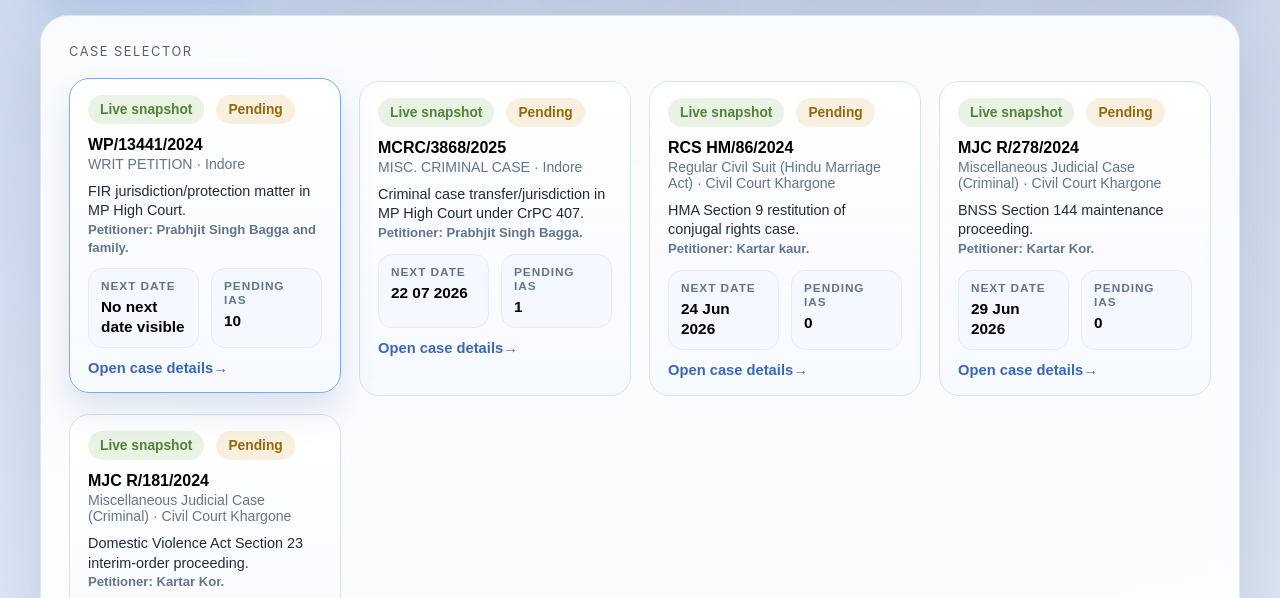
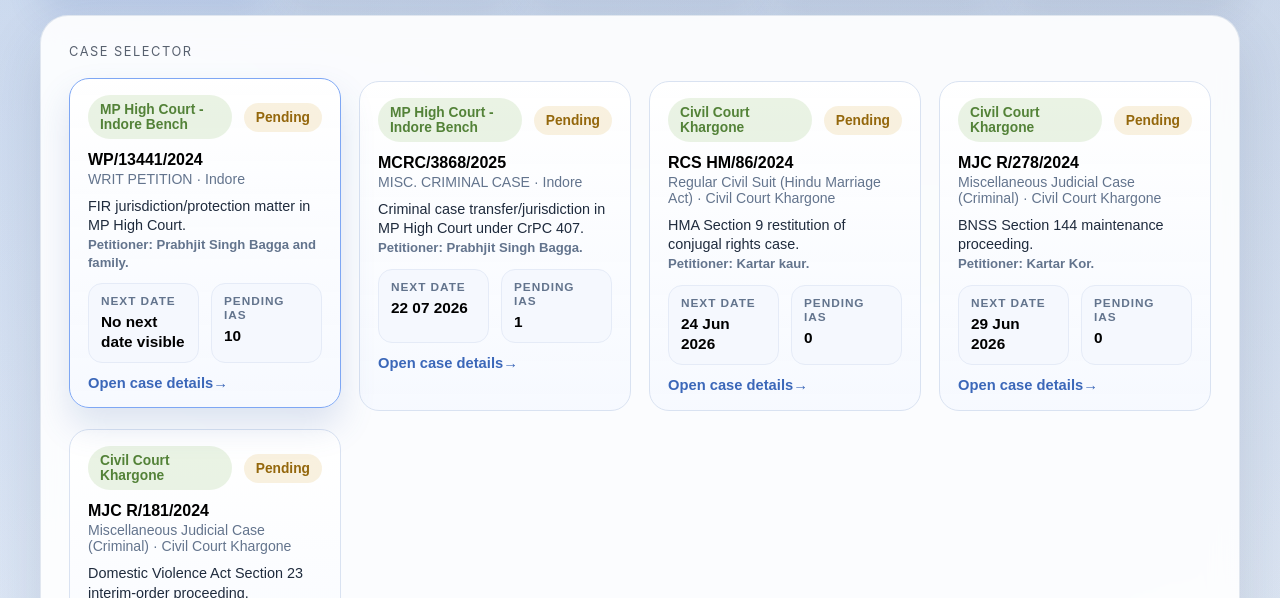
Before and after one commit to psbaggaai/SunnyCases, a website: page index.html in a window 1280 px wide. Shown: the part 202-800 px from the top of the page. Drawn offline with Linux system fonts and the light colour scheme.

Commit message:
Show court locations on case cards

```diff
--- a/index.html
+++ b/index.html
@@ -1044,6 +1044,7 @@
                 "type": "WRIT PETITION",
                 "title": "Prabhjit Singh Bagga and others vs The State of Madhya Pradesh and others",
                 "bench": "Indore",
+                "courtLocation": "MP High Court - Indore Bench",
                 "status": "Pending",
                 "statusTone": "pending",
                 "stage": "Motion Hearing",
@@ -1441,6 +1442,7 @@
                 "type": "MISC. CRIMINAL CASE",
                 "title": "Prabhjit Singh Bagga vs Kartar Kaur Chhabra",
                 "bench": "Indore",
+                "courtLocation": "MP High Court - Indore Bench",
                 "status": "Pending",
                 "statusTone": "pending",
                 "stage": "Motion Hearing",
@@ -1612,6 +1614,7 @@
           type: "Regular Civil Suit (Hindu Marriage Act)",
           title: "Kartar kaur vs Prabhjitsingh Bagga",
           bench: "Civil Court Khargone",
+          courtLocation: "Civil Court Khargone",
           status: "Pending",
           statusTone: "pending",
           stage: "Miscellaneous Matters",
@@ -1799,6 +1802,7 @@
           type: "Miscellaneous Judicial Case (Criminal)",
           title: "Kartar Kor vs Prabhjitshing",
           bench: "Civil Court Khargone",
+          courtLocation: "Civil Court Khargone",
           status: "Pending",
           statusTone: "pending",
           stage: "Miscellaneous Matters",
@@ -1985,6 +1989,7 @@
           type: "Miscellaneous Judicial Case (Criminal)",
           title: "Kartar Kor vs Prabhjit Singh and others",
           bench: "Civil Court Khargone",
+          courtLocation: "Civil Court Khargone",
           status: "Pending",
           statusTone: "pending",
           stage: "Miscellaneous Matters",
@@ -2212,7 +2217,7 @@
           footerNote:
             'This dashboard is a structured snapshot of public case-status records from <a href="https://mphc.gov.in/case-status" target="_blank" rel="noreferrer">mphc.gov.in/case-status</a> and <a href="https://mandleshwar.dcourts.gov.in/case-status-search-by-petitioner-respondent/" target="_blank" rel="noreferrer">mandleshwar.dcourts.gov.in</a>. Court data can change without notice, so it should be refreshed before relying on it for filing or hearing decisions.',
           benchPrefix: "Bench",
-          liveSnapshot: "Live snapshot",
+          courtLocation: "Court location",
           nextDate: "Next Date",
           openCaseDetails: "Open case details",
           pendingCount: "pending",
@@ -2258,7 +2263,7 @@
           footerNote:
             'यह डैशबोर्ड <a href="https://mphc.gov.in/case-status" target="_blank" rel="noreferrer">mphc.gov.in/case-status</a> पर उपलब्ध सार्वजनिक केस-स्टेटस रिकॉर्ड का संरचित स्नैपशॉट है। न्यायालय का डेटा बिना सूचना के बदल सकता है, इसलिए फाइलिंग या सुनवाई संबंधी निर्णय लेने से पहले इसे फिर से जांचना चाहिए।',
           benchPrefix: "पीठ",
-          liveSnapshot: "लाइव स्नैपशॉट",
+          courtLocation: "न्यायालय स्थान",
           nextDate: "अगली तिथि",
           openCaseDetails: "केस विवरण खोलें",
           pendingCount: "लंबित",
@@ -2301,6 +2306,8 @@
         "Open case details": "केस विवरण खोलें",
         "High Court order PDF": "हाई कोर्ट आदेश पीडीएफ",
         "Stay application": "स्थगन आवेदन",
+        "MP High Court - Indore Bench": "मध्य प्रदेश उच्च न्यायालय - इंदौर पीठ",
+        "Civil Court Khargone": "सिविल न्यायालय खरगोन",
       };
 
       const uiElements = {
@@ -2438,7 +2445,7 @@
             (item) => `
               <button class="case-card ${item.id === activeId ? "active" : ""}" data-case-id="${item.id}">
                 <div class="case-card-header">
-                  <span class="badge live">${t("liveSnapshot")}</span>
+                  <span class="badge live">${localizeText(item.courtLocation || item.bench)}</span>
                   <span class="badge ${item.statusTone}">${localizeText(item.status)}</span>
                 </div>
                 <div>
```
